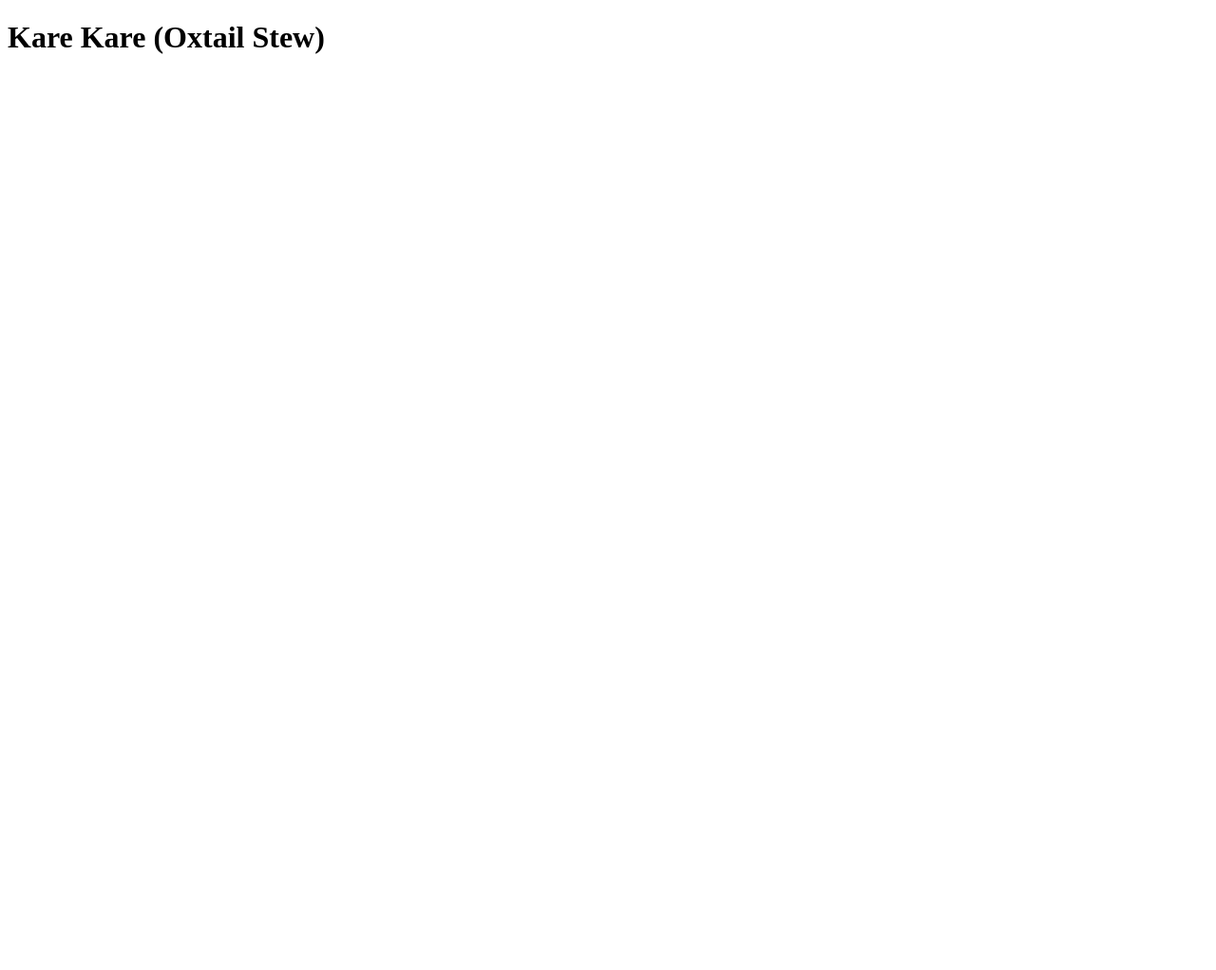
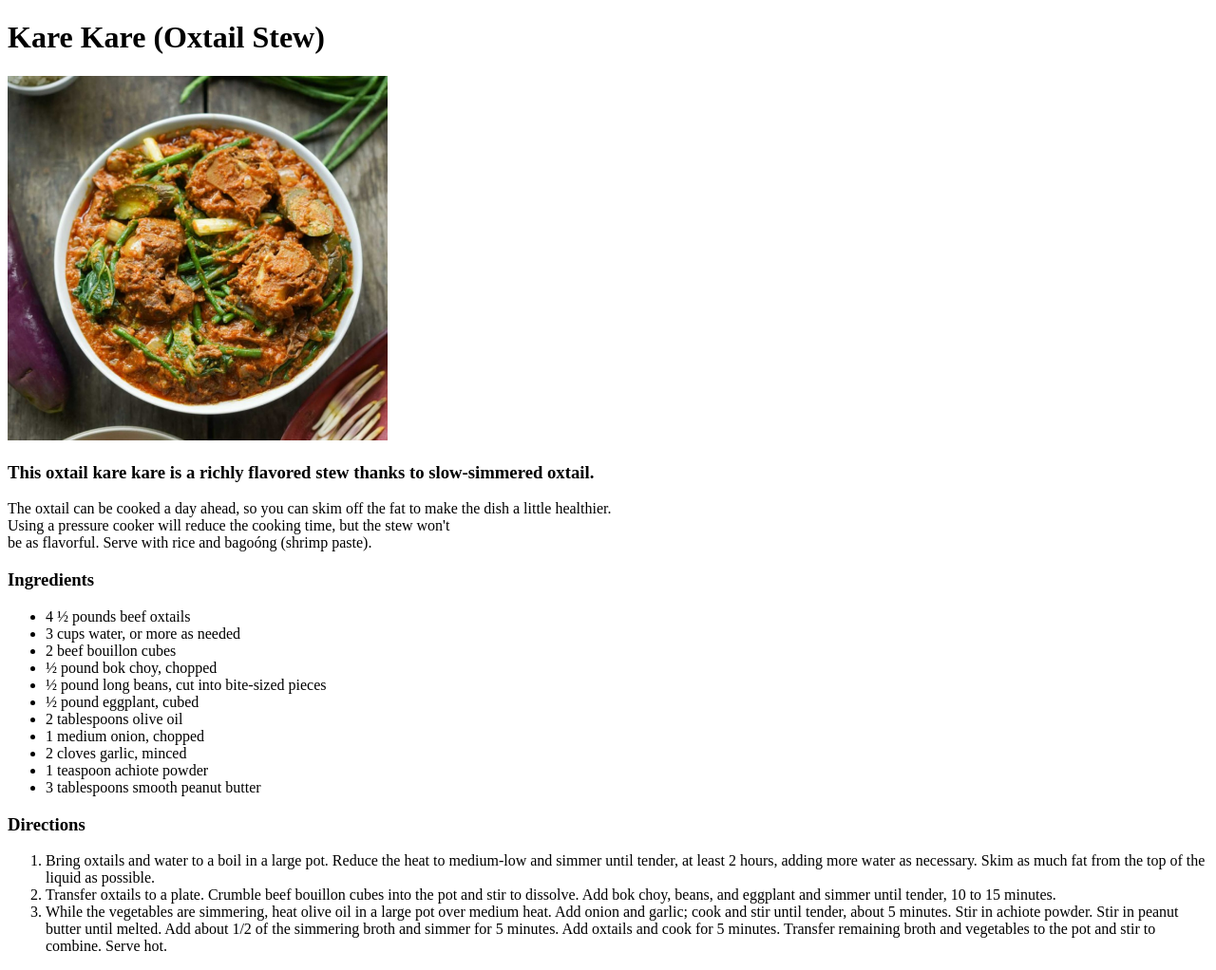
Before and after one commit to granpolla/Odin-Recipes, a plain HTML site: page recipes/kare-kare.html in a window 1280 px wide. Shown: the whole page at 95% size. Before the commit the page ends 800 px from the top, so only its background shows below. Drawn offline with Linux system fonts and the light colour scheme.

Commit message:
Forgot to commit

```diff
--- a/recipes/kare-kare.html
+++ b/recipes/kare-kare.html
@@ -8,5 +8,57 @@
   </head>
   <body>
     <h1>Kare Kare (Oxtail Stew)</h1>
+    <img
+      src="../images/karekare.png"
+      alt="kare-kare"
+      height="auto"
+      width="400"
+    />
+    <h3>
+      This oxtail kare kare is a richly flavored stew thanks to slow-simmered
+      oxtail.
+    </h3>
+    <p>
+      The oxtail can be cooked a day ahead, so you can skim off the fat to make
+      the dish a little healthier. <br />
+      Using a pressure cooker will reduce the cooking time, but the stew won't
+      <br />
+      be as flavorful. Serve with rice and bagoóng (shrimp paste).
+    </p>
+    <h3>Ingredients</h3>
+    <ul>
+      <li>4 ½ pounds beef oxtails</li>
+      <li>3 cups water, or more as needed</li>
+      <li>2 beef bouillon cubes</li>
+      <li>½ pound bok choy, chopped</li>
+      <li>½ pound long beans, cut into bite-sized pieces</li>
+      <li>½ pound eggplant, cubed</li>
+      <li>2 tablespoons olive oil</li>
+      <li>1 medium onion, chopped</li>
+      <li>2 cloves garlic, minced</li>
+      <li>1 teaspoon achiote powder</li>
+      <li>3 tablespoons smooth peanut butter</li>
+    </ul>
+    <h3>Directions</h3>
+    <ol>
+      <li>
+        Bring oxtails and water to a boil in a large pot. Reduce the heat to
+        medium-low and simmer until tender, at least 2 hours, adding more water
+        as necessary. Skim as much fat from the top of the liquid as possible.
+      </li>
+      <li>
+        Transfer oxtails to a plate. Crumble beef bouillon cubes into the pot
+        and stir to dissolve. Add bok choy, beans, and eggplant and simmer until
+        tender, 10 to 15 minutes.
+      </li>
+      <li>
+        While the vegetables are simmering, heat olive oil in a large pot over
+        medium heat. Add onion and garlic; cook and stir until tender, about 5
+        minutes. Stir in achiote powder. Stir in peanut butter until melted. Add
+        about 1/2 of the simmering broth and simmer for 5 minutes. Add oxtails
+        and cook for 5 minutes. Transfer remaining broth and vegetables to the
+        pot and stir to combine. Serve hot.
+      </li>
+    </ol>
   </body>
 </html>
```
Also changed, not shown: index.html (+18 -0 lines), recipes/adobo.html (+45 -0 lines), recipes/tinola.html (+46 -0 lines), images/The Odin Recipes.png (added).
